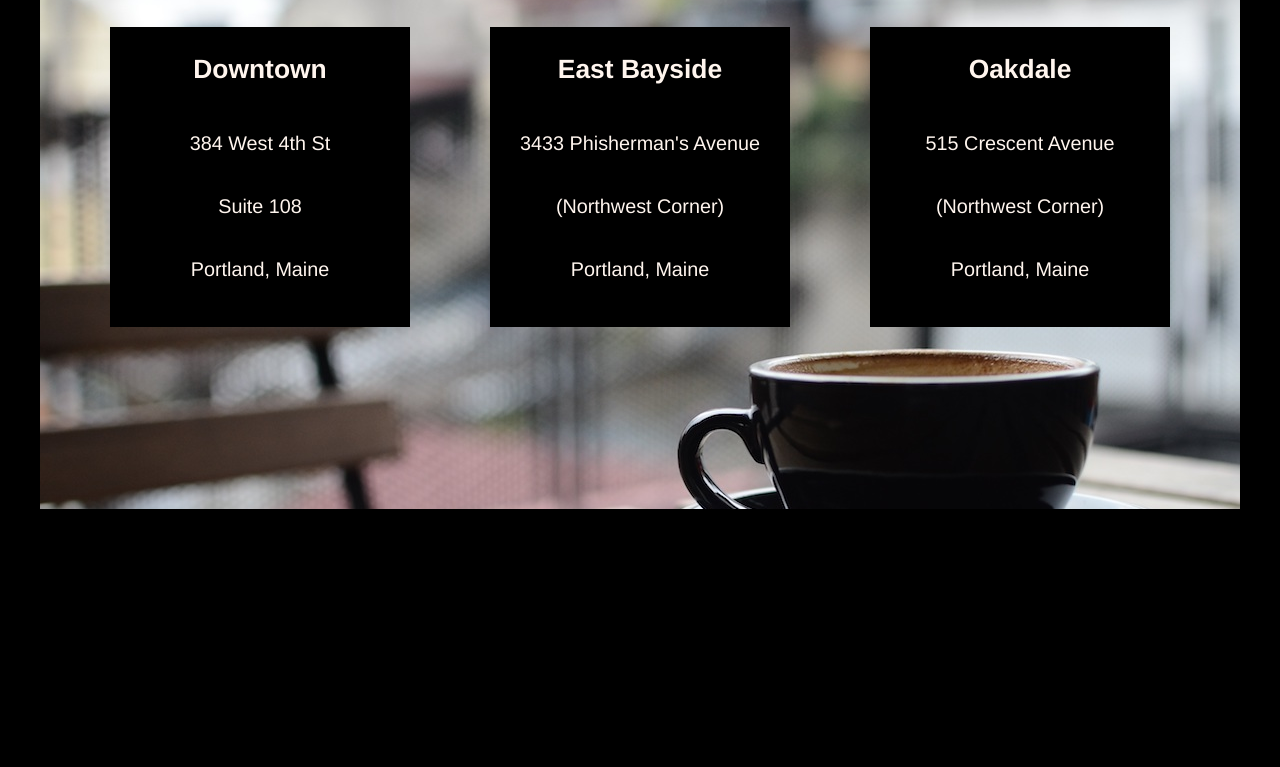
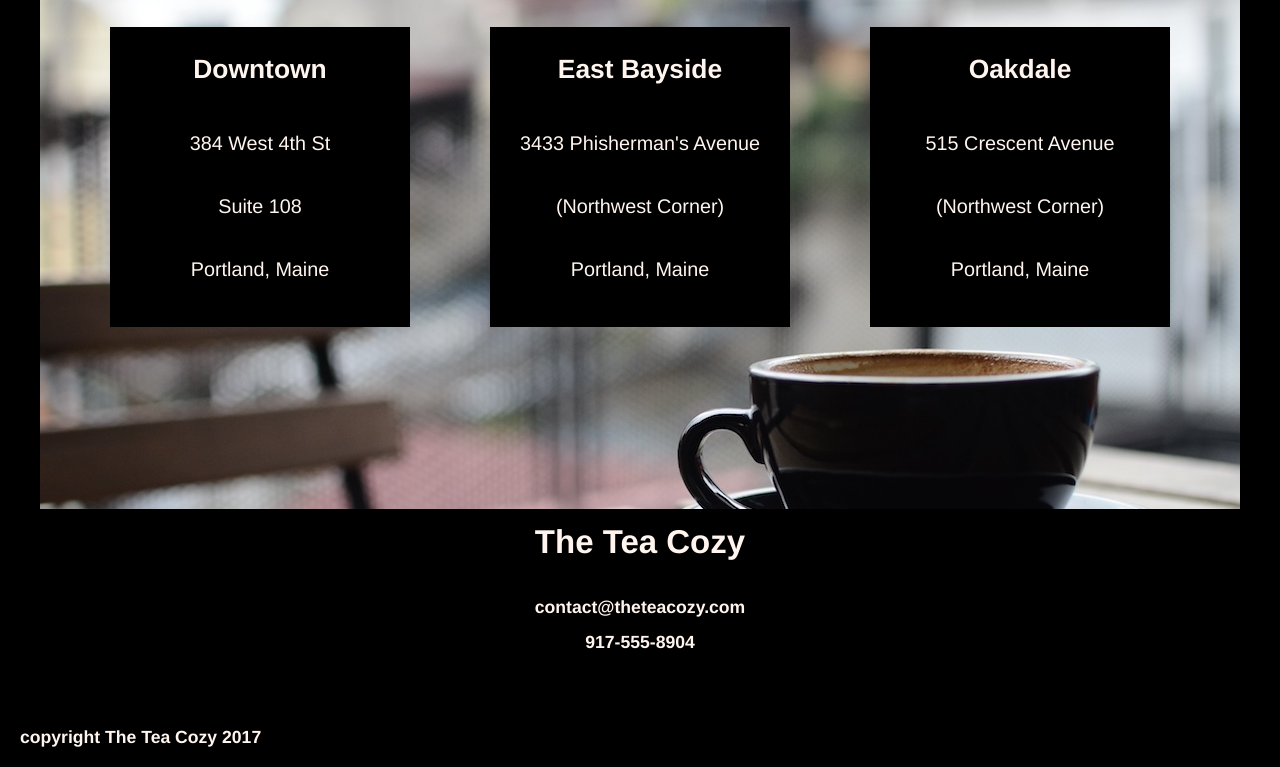
Before and after one commit to philosophy-flow/ca-tea-cozy, a plain HTML site: page index.html in a window 1280 px wide. Shown: the part 1592-2359 px from the top of the page. Before the commit the page ends 2176 px from the top, so only its background shows below. Drawn offline with Linux system fonts and the light colour scheme.

Commit message:
added footer

```diff
--- a/index.html
+++ b/index.html
@@ -12,9 +12,9 @@
       <img src="resources/images/tc-logo.png" alt-text="Tea Cozy">
       <nav>
         <ul>
-          <li><a href="#">Mission</a></li>
-          <li><a href="#">Featured Tea</a></li>
-          <li><a href="#">Locations</a></li>
+          <li><a href="#mission">Mission</a></li>
+          <li><a href="#tea">Featured Tea</a></li>
+          <li><a href="#locations">Locations</a></li>
         </ul>
       </nav>
     </header>
@@ -87,7 +87,14 @@
     </main>
 
     <footer>
-
+      <div id="footer-main">
+        <h2>The Tea Cozy</h2>
+        <h6>contact@theteacozy.com</h6>
+        <h6>917-555-8904</h6>
+      </div>
+      <div id="footer-bottom">
+        <h6>copyright The Tea Cozy 2017</h6>
+      </div>
     </footer>
   </body>
 </html>
--- a/resources/styles/style.css
+++ b/resources/styles/style.css
@@ -23,6 +23,11 @@ h4 {
 
 h5 {
   font-size: 0.9rem;
+}
+
+h6 {
+  font-size: 0.8rem;
+  font-weight: bold;
 }
 
 /* HEADER */
@@ -101,7 +106,7 @@ nav a {
 #locations {
   width: 1200px;
   height: 600px;
-  margin: 75px auto;
+  margin: 75px auto 0px auto;
   background-image: url("../images/tc-locations.jpg");
 }
 
@@ -127,3 +132,15 @@ nav a {
 
   text-align: center;
 }
+
+/* FOOTER */
+
+#footer-main {
+  height: 200px;
+  text-align: center;
+  line-height: 2;
+}
+
+#footer-bottom {
+  margin: 20px;
+}
```
